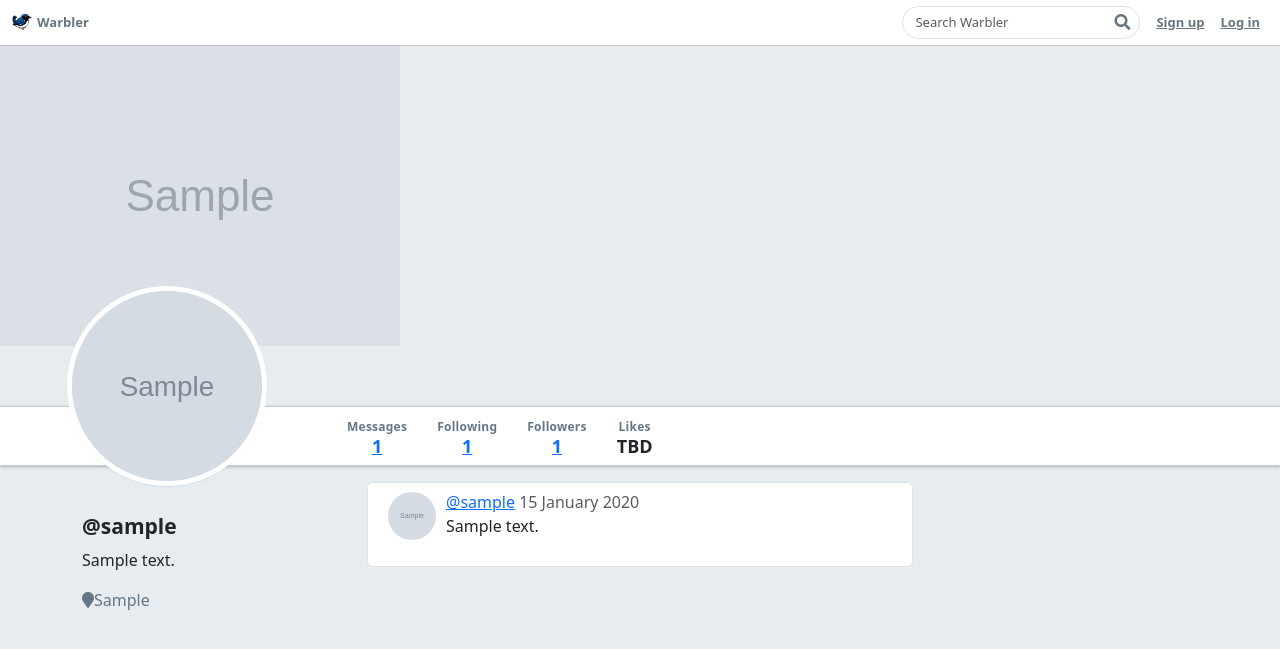
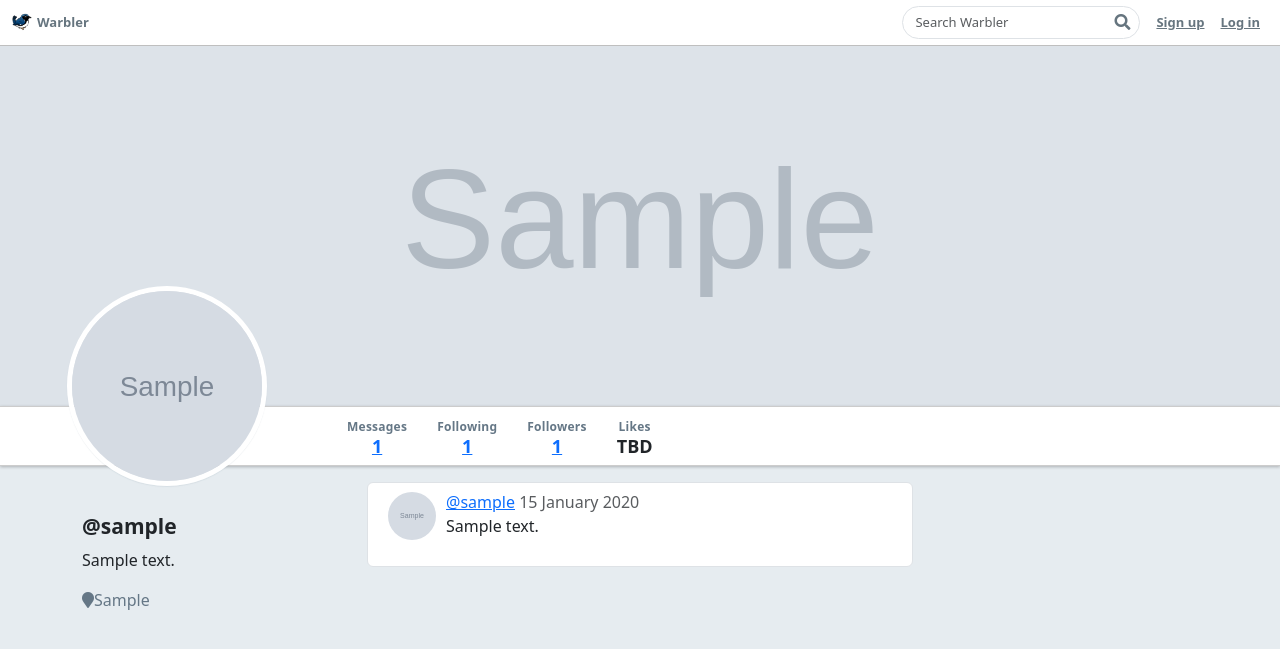
Before and after one commit to P-v-R/warbler, a Flask app: page /users/1 in a window 1280 px wide. Shown: the top 649 px of the page. Run offline with Flask 2, Linux system fonts and the light colour scheme; tables that the repository leaves empty hold one stand-in row (values such as "Sample post"); grey boxes marked "Sample" are stand-in pictures; some libraries are stand-ins or nearby versions.

Commit message:
finished step 4

```diff
--- a/static/stylesheets/style.css
+++ b/static/stylesheets/style.css
@@ -203,6 +203,14 @@ nav + .container {
   background-size: cover;
   background-position: top center;
 }
+
+#warbler-hero-img{
+    height: 380px;
+    margin-top: -16px;
+    opacity: 0.7;
+    background-size: cover;
+    background-position: top center;
+  }
 
 .full-width {
   width: 100vw;
--- a/templates/users/detail.html
+++ b/templates/users/detail.html
@@ -3,7 +3,7 @@
 {% block content %}
 
   <div id="warbler-hero" class="full-width">
-    <img src="{{user.header_image_url}}" class="img-fluid" alt="header image for user">
+    <img src="{{user.header_image_url}}" id="warbler-hero-img" class="full-width" alt="header image for user">
   </div>
   <img src="{{ user.image_url }}" alt="Image for {{ user.username }}" id="profile-avatar">
   <div class="row full-width">
--- a/templates/users/followers.html
+++ b/templates/users/followers.html
@@ -35,7 +35,7 @@
 
               </div>
 
-              <p class="card-bio">BIO HERE</p>
+              <p class="card-bio">{{follower.bio}}</p>
             </div>
           </div>
         </div>
--- a/templates/users/following.html
+++ b/templates/users/following.html
@@ -31,7 +31,7 @@
                 {% endif %}
 
               </div>
-              <p class="card-bio">BIO HERE</p>
+              <p class="card-bio">{{followed_user.bio}}</p>
             </div>
           </div>
         </div>
--- a/templates/users/index.html
+++ b/templates/users/index.html
@@ -39,7 +39,7 @@
                     {% endif %}
 
                   </div>
-                  <p class="card-bio">BIO HERE</p>
+                  <p class="card-bio">{{user.bio}}</p>
                 </div>
               </div>
             </div>
```
